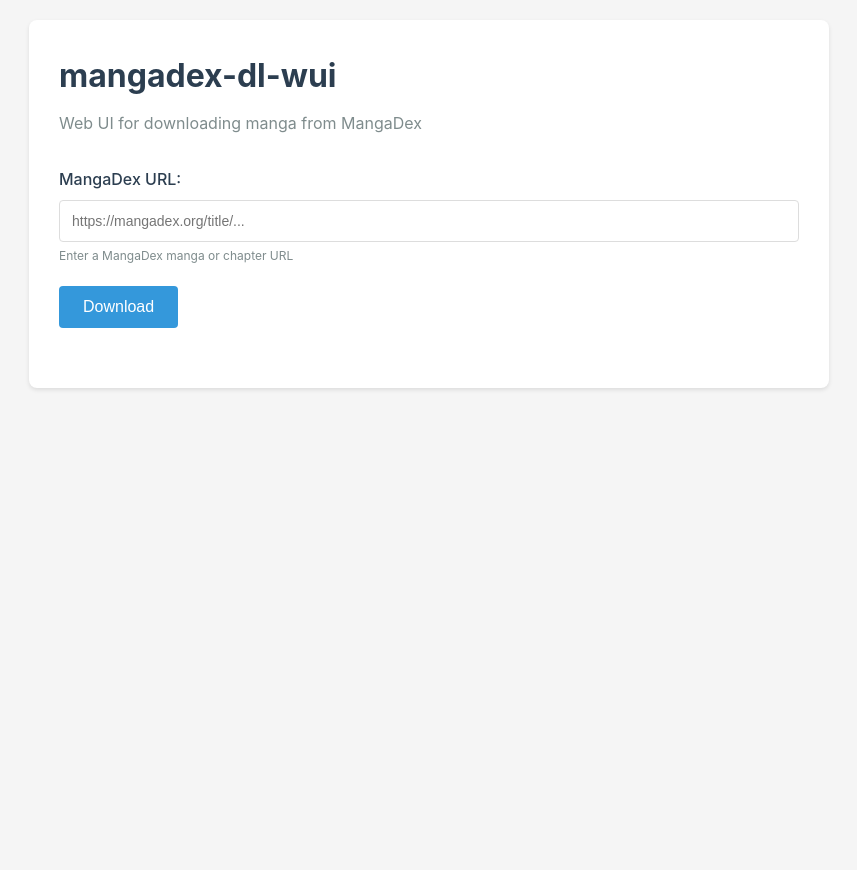
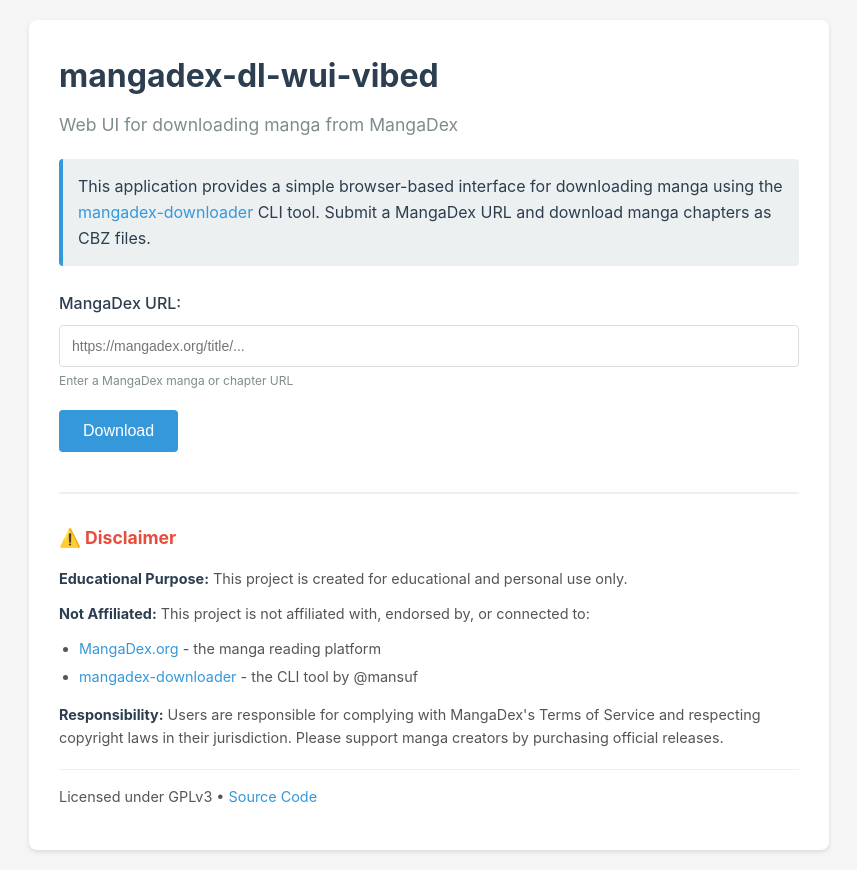
Before and after one commit to nett00n/mangadex-dl-wui-vibed, a Flask app: page / in a window 1280 px wide. Shown: the whole page, without its empty margins (211-1068 px from the left). Before the commit the page ends 390 px from the top, so only its background shows below. Run offline with Flask 3, Linux system fonts and the light colour scheme.

Commit message:
name update

```diff
--- a/app/__init__.py
+++ b/app/__init__.py
@@ -5,7 +5,7 @@
 # See the LICENSE file for more information.
 #
 
-"""Flask application factory for mangadex-dl-wui."""
+"""Flask application factory for mangadex-dl-wui-vibed."""
 
 from flask import Flask
 
--- a/app/config.py
+++ b/app/config.py
@@ -36,7 +36,7 @@ class Config:
 
     REDIS_URL = os.environ.get("REDIS_URL", "redis://localhost:6379/0")
     CACHE_DIR = os.environ.get("CACHE_DIR", "/downloads/cache")
-    TEMP_DIR = os.environ.get("TEMP_DIR", "/tmp/mangadex-wui")
+    TEMP_DIR = os.environ.get("TEMP_DIR", "/tmp/mangadex-wui-vibed")
     TASK_TTL_SECONDS = _get_positive_int_from_env("TASK_TTL_SECONDS", 3600)
     CACHE_TTL_SECONDS = _get_positive_int_from_env("CACHE_TTL_SECONDS", 604800)
     RQ_WORKER_COUNT = _get_positive_int_from_env("RQ_WORKER_COUNT", 3)
--- a/app/static/app.js
+++ b/app/static/app.js
@@ -5,7 +5,7 @@
  * See the LICENSE file for more information.
  */
 
-// mangadex-dl-wui frontend JavaScript
+// mangadex-dl-wui-vibed frontend JavaScript
 
 // API Client for backend communication
 const ApiClient = {
--- a/app/static/style.css
+++ b/app/static/style.css
@@ -29,6 +29,34 @@ h1 {
 p {
     color: #7f8c8d;
     margin-bottom: 30px;
+}
+
+.subtitle {
+    font-size: 1.1em;
+    margin-bottom: 20px;
+}
+
+.description {
+    background-color: #ecf0f1;
+    padding: 15px;
+    border-radius: 4px;
+    margin-bottom: 25px;
+    border-left: 4px solid #3498db;
+}
+
+.description p {
+    margin-bottom: 0;
+    color: #2c3e50;
+    line-height: 1.6;
+}
+
+.description a {
+    color: #3498db;
+    text-decoration: none;
+}
+
+.description a:hover {
+    text-decoration: underline;
 }
 
 .form-group {
@@ -290,6 +318,57 @@ button:disabled {
     margin-right: 8px;
 }
 
+/* Disclaimer footer */
+.disclaimer {
+    margin-top: 40px;
+    padding-top: 30px;
+    border-top: 2px solid #ecf0f1;
+}
+
+.disclaimer h3 {
+    color: #e74c3c;
+    font-size: 1.1em;
+    margin-bottom: 15px;
+}
+
+.disclaimer p {
+    color: #555;
+    margin-bottom: 12px;
+    font-size: 0.9em;
+    line-height: 1.6;
+}
+
+.disclaimer strong {
+    color: #2c3e50;
+}
+
+.disclaimer ul {
+    margin: 10px 0 15px 20px;
+    color: #555;
+    font-size: 0.9em;
+}
+
+.disclaimer li {
+    margin-bottom: 5px;
+}
+
+.disclaimer a {
+    color: #3498db;
+    text-decoration: none;
+}
+
+.disclaimer a:hover {
+    text-decoration: underline;
+}
+
+.license-note {
+    margin-top: 20px;
+    padding-top: 15px;
+    border-top: 1px solid #ecf0f1;
+    font-size: 0.85em;
+    color: #95a5a6;
+}
+
 /* Responsive design */
 @media (max-width: 375px) {
     .container {
--- a/app/templates/index.html
+++ b/app/templates/index.html
@@ -3,13 +3,17 @@
 <head>
     <meta charset="UTF-8">
     <meta name="viewport" content="width=device-width, initial-scale=1.0">
-    <title>mangadex-dl-wui</title>
+    <title>mangadex-dl-wui-vibed</title>
     <link rel="stylesheet" href="{{ url_for('static', filename='style.css') }}">
 </head>
 <body>
     <div class="container">
-        <h1>mangadex-dl-wui</h1>
-        <p>Web UI for downloading manga from MangaDex</p>
+        <h1>mangadex-dl-wui-vibed</h1>
+        <p class="subtitle">Web UI for downloading manga from MangaDex</p>
+
+        <div class="description">
+            <p>This application provides a simple browser-based interface for downloading manga using the <a href="https://github.com/mansuf/mangadex-downloader" target="_blank" rel="noopener">mangadex-downloader</a> CLI tool. Submit a MangaDex URL and download manga chapters as CBZ files.</p>
+        </div>
 
         <form id="download-form">
             <div class="form-group">
@@ -29,6 +33,18 @@
 
         <div id="error-container" role="alert" aria-live="polite" class="error-container hidden"></div>
         <div id="tasks-container" aria-live="polite" class="tasks-container"></div>
+
+        <footer class="disclaimer">
+            <h3>⚠️ Disclaimer</h3>
+            <p><strong>Educational Purpose:</strong> This project is created for educational and personal use only.</p>
+            <p><strong>Not Affiliated:</strong> This project is not affiliated with, endorsed by, or connected to:</p>
+            <ul>
+                <li><a href="https://mangadex.org" target="_blank" rel="noopener">MangaDex.org</a> - the manga reading platform</li>
+                <li><a href="https://github.com/mansuf/mangadex-downloader" target="_blank" rel="noopener">mangadex-downloader</a> - the CLI tool by @mansuf</li>
+            </ul>
+            <p><strong>Responsibility:</strong> Users are responsible for complying with MangaDex's Terms of Service and respecting copyright laws in their jurisdiction. Please support manga creators by purchasing official releases.</p>
+            <p class="license-note">Licensed under GPLv3 • <a href="https://github.com/nett00n/mangadex-dl-wui-vibed" target="_blank" rel="noopener">Source Code</a></p>
+        </footer>
     </div>
 
     <script src="{{ url_for('static', filename='app.js') }}"></script>
--- a/pyproject.toml
+++ b/pyproject.toml
@@ -1,5 +1,5 @@
 [project]
-name = "mangadex-dl-wui"
+name = "mangadex-dl-wui-vibed"
 version = "0.1.0"
 requires-python = ">=3.12"
 dependencies = [
```
Also changed, not shown: CLAUDE.md (+5 -5 lines), CONTRIBUTING.md (+12 -12 lines), docs/frd.md (+2 -2 lines), docs/test-cases.md (+3 -3 lines), docs/user-stories.md (+1 -1 lines), tests/__init__.py (+1 -1 lines), tests/test_config.py (+1 -1 lines), tests/test_routes.py (+1 -1 lines), LICENSE.md, README.md (added), 1 other file.
